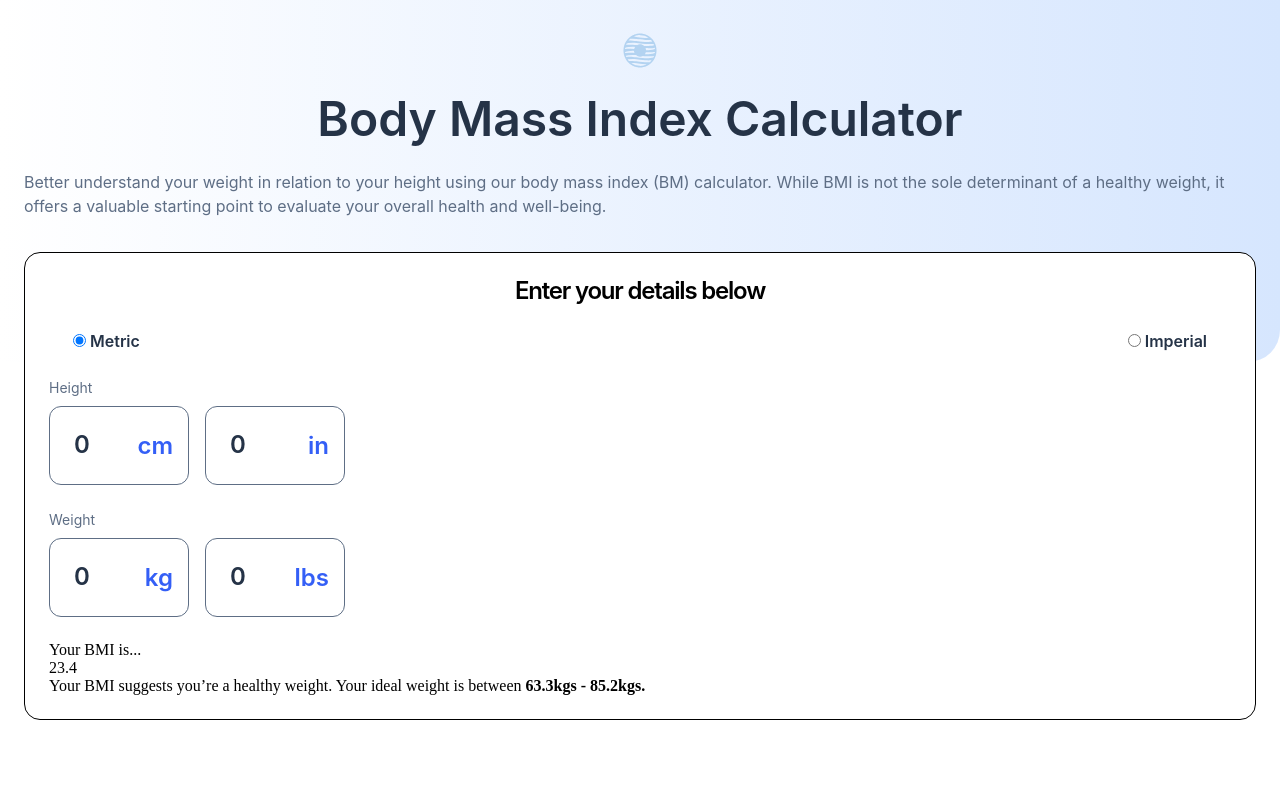
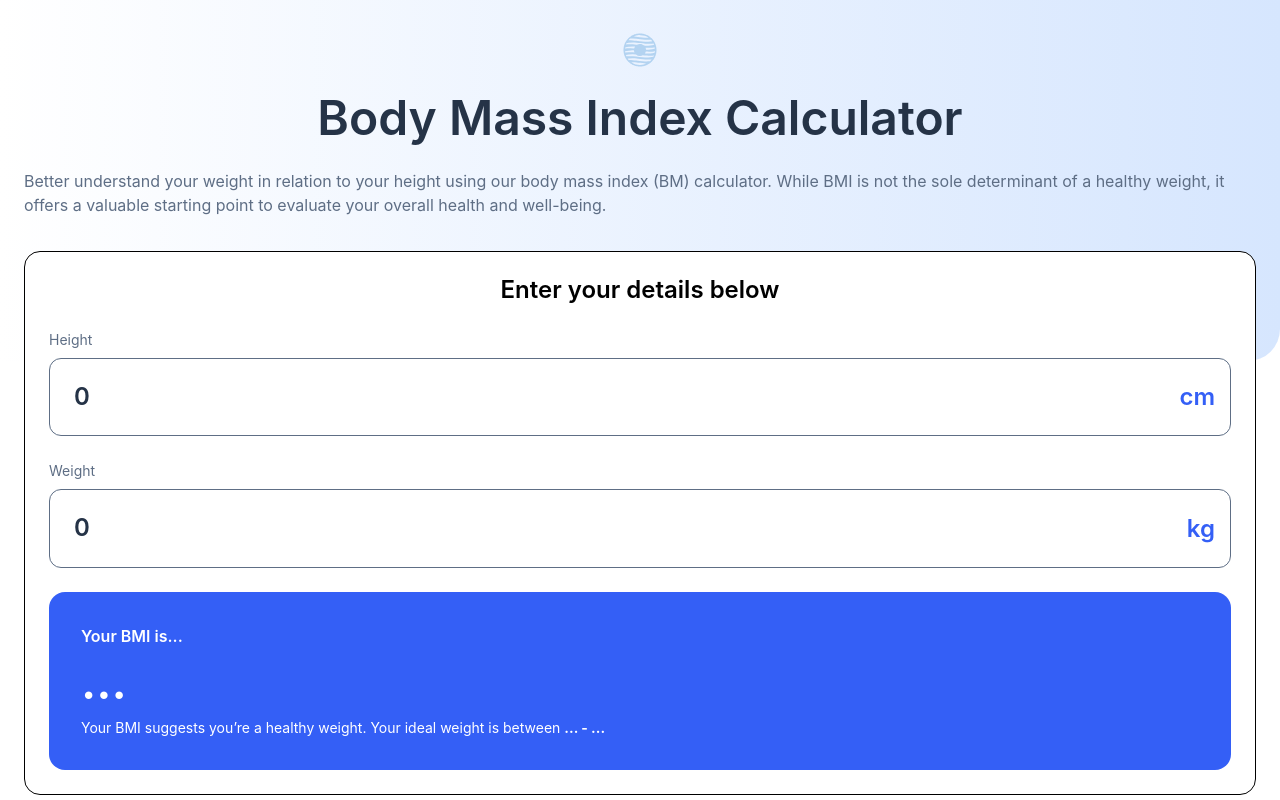
Before and after one commit to Gabriel707Alves/BMI-Calculator, a plain HTML site: page index.html in a window 1280 px wide. Drawn offline with Linux system fonts and the light colour scheme.

Commit message:
feat: a major change in the project plans, to advance JS studies anda reduce coding time.

```diff
--- a/assets/style.css
+++ b/assets/style.css
@@ -1,12 +1,11 @@
 * {
-    margin: 0px;
-    padding: 0px;
+    margin: 0;
+    padding: 0;
     box-sizing: border-box;
     text-decoration: none;
 }
 
 :root {
-    /* Spacing */
     --spacing-0: 0px;
     --spacing-100: 8px;
     --spacing-200: 16px;
@@ -22,10 +21,7 @@
     --spacing-1600: 128px;
     --spacing-1800: 144px;
 
-    /* colors */
-
     --white: #FFFFFF;
-
     --black: #000000;
 
     --grey-500: #5E6E85;
@@ -38,99 +34,66 @@
 
     --gradient-1: #D6FCFF;
 
-    /* Fonts */
+    --text-1: 600 64px/1.1 "Inter", sans-serif;
+    --text-2: 600 48px/1.1 "Inter", sans-serif;
+    --text-3: 600 32px/1.1 "Inter", sans-serif;
+    --text-4: 600 24px/1.2 "Inter", sans-serif;
+    --text-5: 600 20px/1.2 "Inter", sans-serif;
 
-    /* Text Preset 1 */
-    --text-1: 600 64px/1.1 "Inter", sans-serif;
-    --text-1-letter-spacing: -0.05em;
+    --text-6-semibold: 600 16px/1.5 "Inter", sans-serif;
+    --text-6-regular: 400 16px/1.5 "Inter", sans-serif;
 
-    /* Text Preset 2 */
-    --text-2: 600 48px/1.1 "Inter", sans-serif;
-    --text-2-letter-spacing: -0.05em;
-
-    /* Text Preset 3 */
-    --text-3: 600 32px/1.1 "Inter", sans-serif;
-    --text-3-letter-spacing: -0.05em;
-
-    /* Text Preset 4 */
-    --text-4: 600 24px/1.2 "Inter", sans-serif;
-    --text-4-letter-spacing: -0.05em;
-
-    /* Text Preset 5 */
-    --text-5: 600 20px/1.2 "Inter", sans-serif;
-    --text-5-letter-spacing: -0.05em;
-
-    /* Text Preset 6 - SemiBold */
-    --text-6-semibold: 600 16px/1.5 "Inter", sans-serif;
-    --text-6-semibold-letter-spacing: 0em;
-
-    /* Text Preset 6 - Regular */
-    --text-6-regular: 400 16px/1.5 "Inter", sans-serif;
-    --text-6-regular-letter-spacing: 0em;
-
-    /* Text Preset 7 - Bold */
     --text-7-bold: 700 14px/1.5 "Inter", sans-serif;
-    --text-7-bold-letter-spacing: 0em;
-
-    /* Text Preset 7 - Regular */
     --text-7-regular: 400 14px/1.5 "Inter", sans-serif;
-    --text-7-regular-letter-spacing: 0em;
 }
 
-
-
-/* Header and hero styles */
+/* HEADER */
 .header-text-content {
     background: linear-gradient(to right, white 0%, #D6E6FE 100%);
-    padding: var(--spacing-400) var(--spacing-300) 0px var(--spacing-300);
+    padding: var(--spacing-400) var(--spacing-300) 0 var(--spacing-300);
     border-end-end-radius: var(--spacing-400);
+}
 
-    img {
-        width: 36.72px;
-        height: 36.72px;
+.header-text-content img {
+    width: 36px;
     display: block;
     margin: auto;
-
 }
 
-    h1 {
+.header-text-content h1 {
     font: var(--text-2);
-        letter-spacing: var(--text-preset-2-letter);
     text-align: center;
-        padding: var(--spacing-300) var(--spacing-300);
+    padding: var(--spacing-300);
     color: var(--blue-900);
 }
 
-    p {
+.header-text-content p {
     padding-bottom: var(--spacing-1800);
     font: var(--text-6-regular);
     color: var(--grey-500);
 }
-}
 
-/* BMI calculator box styles */
+/* CARD */
 .main-calculator-content {
     padding: var(--spacing-300);
-    margin: -110px var(--spacing-300) 0px var(--spacing-300);
+    margin: -110px var(--spacing-300) 0;
     background-color: var(--white);
     border-radius: var(--spacing-200);
     border: 1px solid;
-
-    h2 {
-        font: var(--text-4);
-        letter-spacing: var(--text-4-letter-spacing);
-        text-align: center;
-    }
 }
 
-/* Choice box styles */
+.main-calculator-content h2 {
+    font: var(--text-4);
+    text-align: center;
+    margin-bottom: var(--spacing-300);
+}
+
+/* CHOICE */
 .choice-box {
-    padding: var(--spacing-300) var(--spacing-300);
+    padding: var(--spacing-300);
     display: flex;
     justify-content: space-between;
-
     font: var(--text-6-semibold);
-    letter-spacing: var(--text-6-semibold-letter-spacing);
     color: var(--blue-900);
 }
 
@@ -149,16 +112,17 @@
 
 /* GRID DOS INPUTS */
 .flex-fields {
-    display: flex;
+    display: grid;
     gap: var(--spacing-200);
-    align-items: flex-start;
 }
 
 /* INPUT BOX */
-.metric-box {
+.input-box {
     position: relative;
+    width: 100%;
+}
 
-    span {
+.input-box span {
     position: absolute;
     right: 16px;
     top: 50%;
@@ -167,16 +131,36 @@
     font: var(--text-4);
 }
 
-    input {
+.input-box input {
+    width: 100%;
     padding: var(--spacing-300);
     border-radius: 12px;
     border: 1px solid var(--grey-500);
     color: var(--blue-900);
     font: var(--text-4);
-        width: 140px;
-    }
 }
 
-.metric-box input::placeholder {
+.input-box input::placeholder {
     color: var(--blue-900);
 }
+
+/* RESULTADO */
+.bmi-result-content {
+    background-color: var(--blue-500);
+    color: white;
+    padding: var(--spacing-400);
+    border-radius: var(--spacing-200);
+}
+
+.bmi-value p {
+    font: var(--text-6-semibold);
+    margin-bottom: var(--spacing-100);
+}
+
+.bmi-value .result {
+    font: var(--text-2);
+}
+
+.bmi-description {
+    font: var(--text-7-regular);
+}
--- a/index.html
+++ b/index.html
@@ -23,67 +23,41 @@
         <section class="main-calculator-content">
             <h2>Enter your details below</h2>
 
-            <form>
-                <div class="choice-box">
-                    <label>
-                        <input type="radio" name="unit" checked>
-                        <span>Metric</span>
-                    </label>
-                    <label>
-                        <input type="radio" name="unit">
-                        <span>Imperial</span>
-                    </label>
-                </div>
-
                 <!-- HEIGHT -->
                 <div class="field-group">
                     <p class="field-label">Height</p>
 
-                    <!-- Height Metric -->
                     <div class="flex-fields">
-                        <div class="metric-box">
+                        <div class="input-box metric-only">
                             <input type="number" placeholder="0">
                             <span>cm</span>
                         </div>
-
-                        <div class="metric-box">
-                            <!-- Height Imperial -->
-                            <input type="number" placeholder="0">
-                            <span>in</span>
                     </div>
                 </div>
-                </div>
+
 
                 <!-- WEIGHT -->
                 <div class="field-group">
                     <p class="field-label">Weight</p>
 
                     <div class="flex-fields">
-                        <!-- Weight Metric -->
-                        <div class="metric-box">
+                        <div class="input-box metric-only">
                             <input type="number" placeholder="0">
                             <span>kg</span>
                         </div>
-
-                        <!-- Weight Imperial -->
-                        <div class="metric-box">
-                            <input type="number" placeholder="0">
-                            <span>lbs</span>
                     </div>
                 </div>
-                </div>
-            </form>
 
                 <div class="bmi-result-content">
                     <div class="bmi-value">
                         <p>Your BMI is...</p>
-                    <p>23.4</p>
+                        <p class="result">...</p>
                     </div>
 
                     <div class="bmi-description">
                         <p>
                             Your BMI suggests you’re a healthy weight. Your ideal weight is between
-                        <strong>63.3kgs - 85.2kgs.</strong>
+                            <strong>... - ...</strong>
                         </p>
                     </div>
                 </div>
```
Lines whose indentation alone changed are shown as unchanged.
